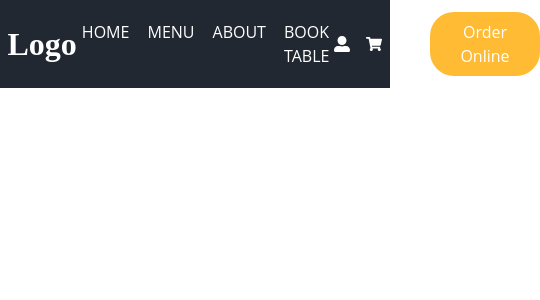
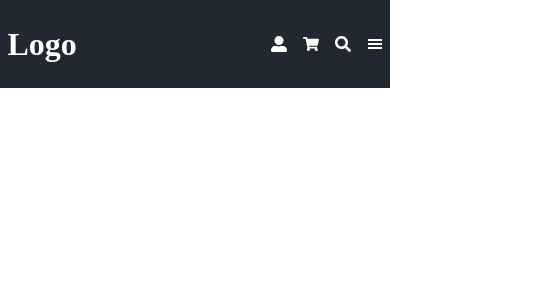
Before and after one commit to metin-gercek/food-order, a Next.js app: page / in a window 390 px wide. Shown: the top 300 px of the page, 540 px wide, since content can reach past the window. Built offline with nearby package versions, Linux system fonts and the light colour scheme.

Commit message:
responsive hamburder menu

```diff
--- a/src/components/layout/Header.jsx
+++ b/src/components/layout/Header.jsx
@@ -4,16 +4,22 @@ import OutsideClickHandler from "react-outside-click-handler";
 import Logo from "./ui/Logo";
 import Title from "./ui/Title";
 import Search from "./ui/Search";
+import { GiHamburgerMenu, GiCancel } from "react-icons/gi";
 
 const Header = () => {
   const [isSearchModal, setIsSearchModal] = useState(false);
+  const [isMenuModal, setIsMenuModal] = useState(false);
 
   return (
     <div className="h-[5.5rem] bg-secondary">
       <div className="container mx-auto text-white flex justify-between items-center h-full">
         <Logo />
-        <nav>
-          <ul className="flex gap-x-2">
+        <nav
+          className={`sm:static absolute top-0 left-0 sm:w-auto sm:h-auto w-full h-full sm:text-white text-black sm:bg-transparent bg-white sm:flex hidden ${
+            isMenuModal === true && "!grid place-content-center"
+          }`}
+        >
+          <ul className="flex gap-x-2 sm:flex-row flex-col items-center">
             <li className="px-[5px] py-[10px] uppercase hover:text-primary cursor-pointer">
               <a href="">Home</a>
             </li>
@@ -27,6 +33,14 @@ const Header = () => {
               <a href="">Book Table</a>
             </li>
           </ul>
+          {isMenuModal && (
+            <button
+              className="absolute  top-4 right-4 z-50"
+              onClick={() => setIsMenuModal(false)}
+            >
+              <GiCancel size={25} className=" transition-all" />
+            </button>
+          )}
         </nav>
         <div className="flex gap-x-4 items-center">
           <a href="#">
@@ -38,13 +52,16 @@ const Header = () => {
           <button onClick={() => setIsSearchModal(true)}>
             <FaSearch className="hover:text-primary transition-all" />
           </button>
-          <a href="#">
+          <a href="#" className="md:inline-block hidden sm">
             <button className="btn-primary">Order Online</button>
           </a>
+          <button className="sm:hidden inline-block"
+            onClick={() => setIsMenuModal(true)}>
+            <GiHamburgerMenu className="hover:text-primary transition-all" />
+          </button>
         </div>
       </div>
-      {isSearchModal &&
-        <Search setIsSearchModal={setIsSearchModal}/>}
+      {isSearchModal && <Search setIsSearchModal={setIsSearchModal} />}
     </div>
   );
 };
--- a/src/components/layout/ui/Search.jsx
+++ b/src/components/layout/ui/Search.jsx
@@ -9,7 +9,7 @@ const Search = ({ setIsSearchModal }) => {
     <div className="fixed top-0 left-0 w-screen h-screen z-50 after:content-[''] after:w-screen after:h-screen after:bg-white after:absolute after:top-0 after:left-0 after:opacity-60 grid place-content-center">
       <OutsideClickHandler onOutsideClick={() => setIsSearchModal(false)}>
         <div className="w-full h-full grid place-content-center relative">
-          <div className="relative z-50 w-[600px] h-[600px] bg-white border-2 p-5">
+          <div className="relative z-50 md:w-[600px] w:[370px ]  bg-white border-2 p-10 rounded-3xl">
             <Title addClass="text-[40px] text-center">Search</Title>
             <input
               type="text"
@@ -43,7 +43,7 @@ const Search = ({ setIsSearchModal }) => {
               className="absolute  top-4 right-4"
               onClick={() => setIsSearchModal(false)}
             >
-              <GiCancel size={25} className=" transition-all" />
+              <GiCancel size={25} className="  transition-all" />
             </button>
           </div>
         </div>
```
